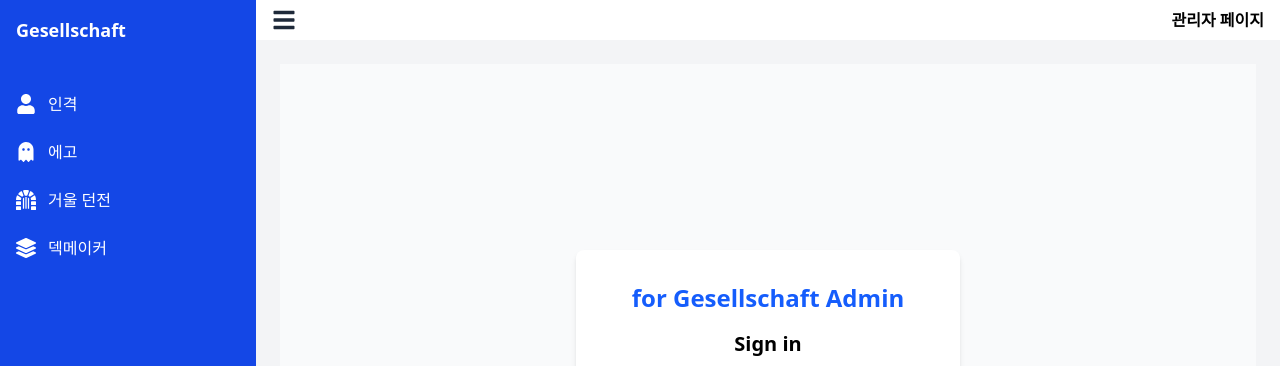
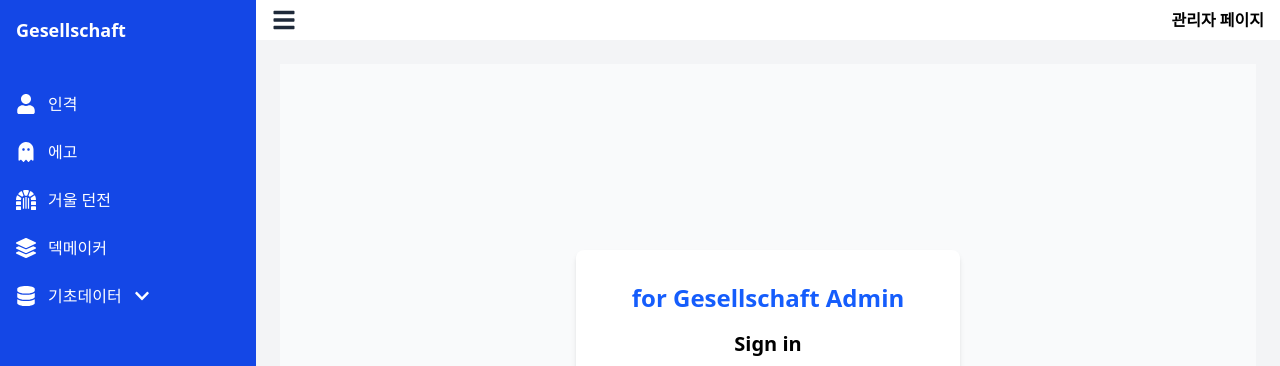
Before and after one commit to yyubin/gesellschaft.admin, a React (Vite) app: page /login in a window 1280 px wide. Shown: the top 366 px of the page. Built offline with nearby package versions, Linux system fonts and the light colour scheme; no server answers.

Commit message:
design: change base-data sidebar

```diff
--- a/src/components/Sidebar.tsx
+++ b/src/components/Sidebar.tsx
@@ -1,17 +1,16 @@
 import { useSidebar } from '../context/SidebarContext';
 import { Link, useLocation } from 'react-router-dom';
-import { FaUser, FaGhost, FaDungeon, FaLayerGroup } from 'react-icons/fa';
+import {
+  FaUser, FaGhost, FaDungeon, FaLayerGroup, FaDatabase, FaChevronDown, FaChevronUp
+} from 'react-icons/fa';
+import { useState } from 'react';
 
 const Sidebar = () => {
   const { isOpen } = useSidebar();
   const { pathname } = useLocation();
+  const [showSubmenu, setShowSubmenu] = useState(false);
 
-  const navItems = [
-    { label: '인격', to: '/personas', icon: <FaUser /> },
-    { label: '에고', to: '/egos', icon: <FaGhost /> },
-    { label: '거울 던전', to: '/mirror-dungeon', icon: <FaDungeon /> },
-    { label: '덱메이커', to: '/deque', icon: <FaLayerGroup /> },
-  ];
+  const isActive = (path: string) => pathname.startsWith(path);
 
   return (
     <aside
@@ -21,22 +20,61 @@ const Sidebar = () => {
     >
       <div className="p-4 text-lg font-bold">{isOpen && 'Gesellschaft'}</div>
       <nav className="mt-6 flex flex-col gap-2">
-        {navItems.map(({ label, to, icon }) => (
-          <Link
-            key={to}
-            to={to}
-            className={`flex items-center px-4 py-2 hover:bg-blue-600 transition ${
-              pathname === to ? 'bg-blue-600 font-semibold' : ''
+        <SidebarLink to="/personas" label="인격" icon={<FaUser />} isOpen={isOpen} active={pathname === '/personas'} />
+        <SidebarLink to="/egos" label="에고" icon={<FaGhost />} isOpen={isOpen} active={pathname === '/egos'} />
+        <SidebarLink to="/mirror-dungeon" label="거울 던전" icon={<FaDungeon />} isOpen={isOpen} active={pathname === '/mirror-dungeon'} />
+        <SidebarLink to="/deque" label="덱메이커" icon={<FaLayerGroup />} isOpen={isOpen} active={pathname === '/deque'} />
+
+        {/* 기초데이터 (토글 메뉴) */}
+        <div>
+          <button
+            onClick={() => setShowSubmenu(!showSubmenu)}
+            className={`flex items-center w-full px-4 py-2 hover:bg-blue-600 transition justify-start ${
+              isActive('/base-data') ? 'bg-blue-600 font-semibold' : ''
             }`}
           >
-            <span className="mr-3 text-xl">{icon}</span>
-            {isOpen && <span>{label}</span>}
-          </Link>
-        ))}
+            <span className="mr-3 text-xl"><FaDatabase /></span>
+            {isOpen && <span className="mr-3">기초데이터</span>}
+            {isOpen && (showSubmenu ? <FaChevronUp /> : <FaChevronDown />)}
+          </button>
+
+          {/* 하위 메뉴 */}
+          {showSubmenu && isOpen && (
+            <div className="ml-8 mt-1 flex flex-col gap-1">
+              <Link
+                to="/base-data/keyword"
+                className={`px-2 py-1 text-sm rounded hover:bg-blue-600 transition ${
+                  pathname === '/base-data/keyword' ? 'bg-blue-600 font-semibold' : ''
+                }`}
+              >
+                키워드
+              </Link>
+              <Link
+                to="/base-data/trait"
+                className={`px-2 py-1 text-sm rounded hover:bg-blue-600 transition ${
+                  pathname === '/base-data/trait' ? 'bg-blue-600 font-semibold' : ''
+                }`}
+              >
+                특성
+              </Link>
+            </div>
+          )}
+        </div>
       </nav>
     </aside>
-
   );
 };
 
+const SidebarLink = ({ to, label, icon, isOpen, active }: any) => (
+  <Link
+    to={to}
+    className={`flex items-center px-4 py-2 hover:bg-blue-600 transition ${
+      active ? 'bg-blue-600 font-semibold' : ''
+    }`}
+  >
+    <span className="mr-3 text-xl">{icon}</span>
+    {isOpen && <span>{label}</span>}
+  </Link>
+);
+
 export default Sidebar;
--- /dev/null
+++ b/src/components/base/KeywordManage.tsx
@@ -0,0 +1,5 @@
+const KeywordManage = () => {
+    return <div>여기에 키워드 관리 UI</div>;
+  };
+
+  export default KeywordManage;
--- /dev/null
+++ b/src/components/base/TraitManage.tsx
@@ -0,0 +1,5 @@
+const TraitManage = () => {
+    return <div>여기에 특성 관리 UI</div>;
+  };
+
+  export default TraitManage;
--- /dev/null
+++ b/src/pages/BaseDataPage.tsx
@@ -0,0 +1,19 @@
+// src/pages/BaseDataPage.tsx
+import { useParams } from 'react-router-dom';
+import KeywordManage from '../components/base/KeywordManage';
+import TraitManage from '../components/base/TraitManage';
+
+const BaseDataPage = () => {
+  const { type } = useParams<{ type: string }>();
+
+  return (
+    <div className="p-6">
+      <h1 className="text-2xl font-bold mb-4">기초데이터 - {type}</h1>
+      {type === 'keyword' && <KeywordManage />}
+      {type === 'trait' && <TraitManage />}
+      {!['keyword', 'trait'].includes(type ?? '') && <p>유효하지 않은 경로입니다.</p>}
+    </div>
+  );
+};
+
+export default BaseDataPage;
--- a/src/router.tsx
+++ b/src/router.tsx
@@ -10,6 +10,7 @@ import ProtectedRoute from './components/ProtectedRoute';
 import PersonaDetailPage from './pages/PersonaDetailPage';
 import PersonaImageManagePage from './pages/PersonaImageManagePage';
 import SkillImageManagePage from './pages/SkillImageManagePage';
+import BaseDataPage from './pages/BaseDataPage';
 
 export const router = createBrowserRouter([
   {
@@ -36,6 +37,10 @@ export const router = createBrowserRouter([
           {
             path: 'personas/:id/skills/images',
             element: <SkillImageManagePage />
+          },
+          {
+            path: 'base-data/:type',
+            element: <BaseDataPage />
           }
         ],
       },
```
